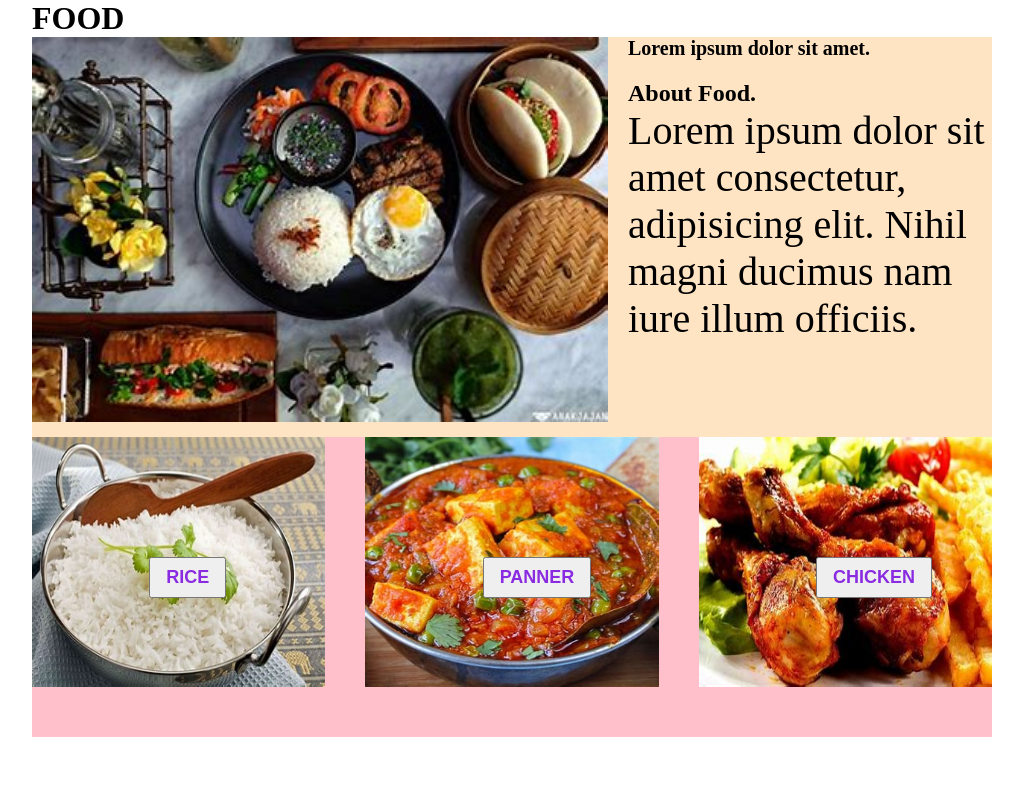
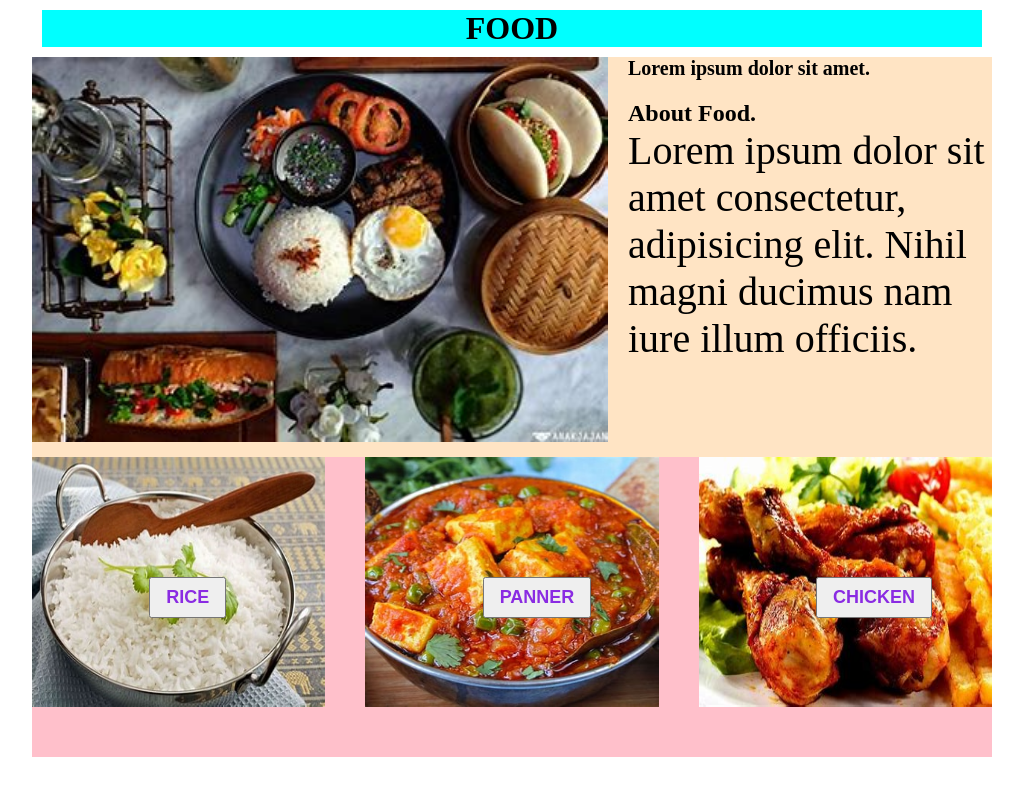
Before and after one commit to abhikush278/food-recipe, a plain HTML site: page index.html in a window 1280 px wide. Shown: the whole page, without its empty margins (128-1151 px from the left). Drawn offline with Linux system fonts and the light colour scheme.

Commit message:
Add files via upload

```diff
--- a/css/styles.css
+++ b/css/styles.css
@@ -10,6 +10,11 @@
     grid-template-columns: repeat(3,1fr);
     grid-template-rows:400px 300px ; */
 
+}
+.receipe-page h1{
+    background-color: aqua;
+    text-align: center;
+    margin: 10px;
 }
 .main{
     display: grid;
```
